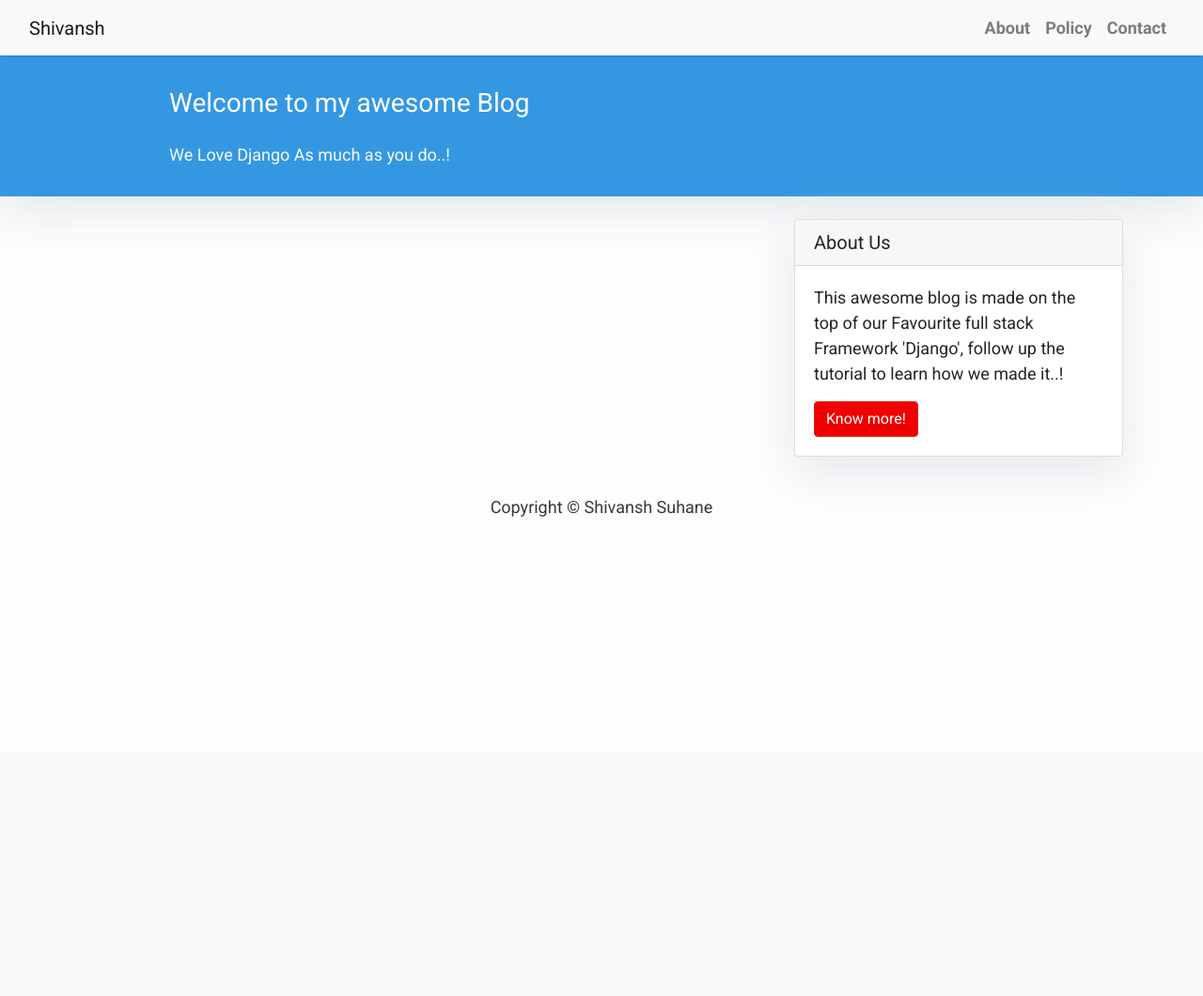
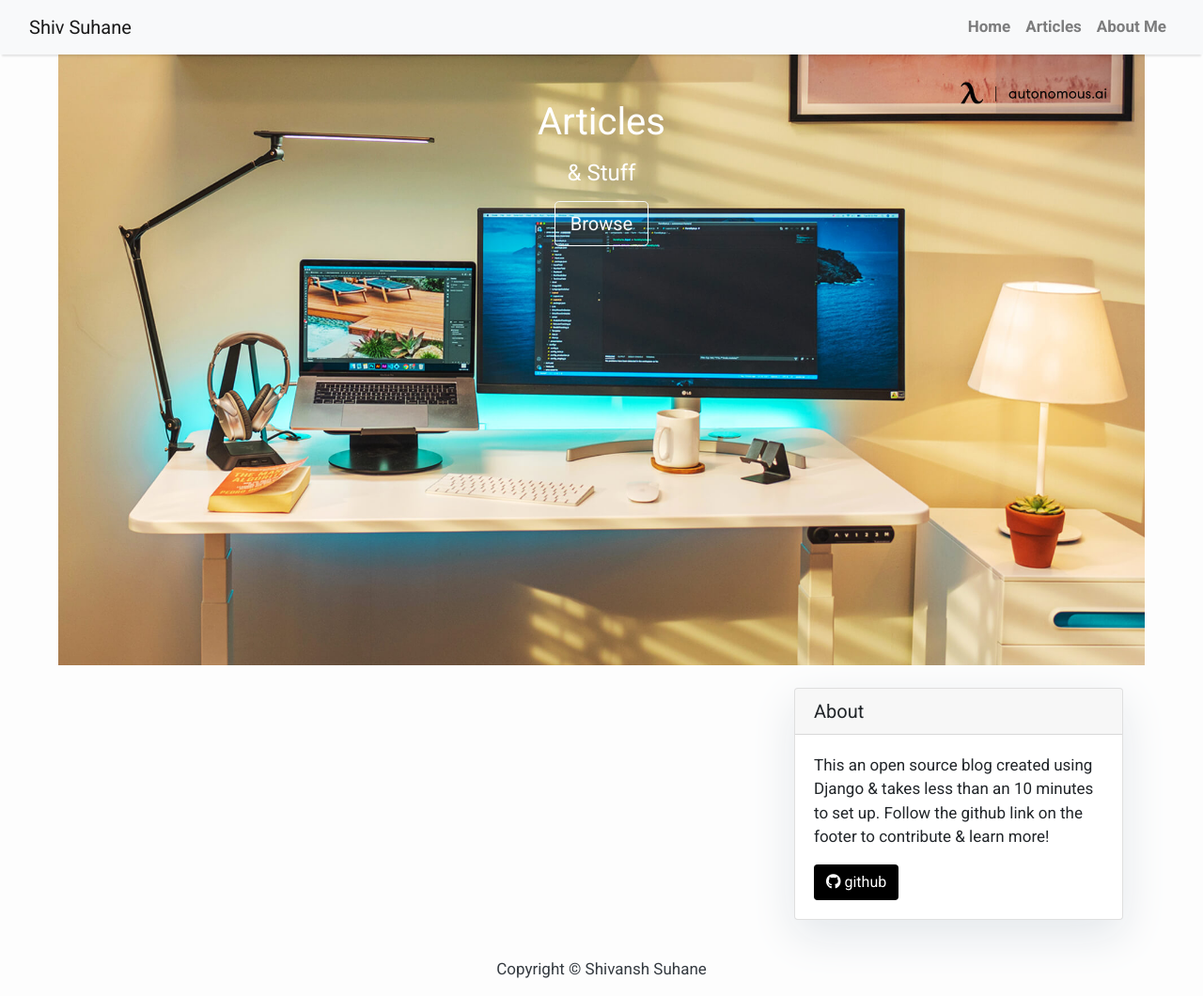
Before and after one commit to ss4328/django_dev_blog, a Django app: page / in a window 1280 px wide. Shown: the whole page at 94% size. Before the commit the page ends 550 px from the top, so only its background shows below. Run offline with Django 3.2, Linux system fonts and the light colour scheme; data that the repository does not hold is empty; some libraries are stand-ins or nearby versions.

Commit message:
visual fixes

```diff
--- a/django_portfolio_blog/settings.py
+++ b/django_portfolio_blog/settings.py
@@ -122,3 +122,8 @@ USE_TZ = True
 # https://docs.djangoproject.com/en/3.1/howto/static-files/
 
 STATIC_URL = '/static/'
+# STATIC_URL = os.path.join(BASE_DIR,'static/')
+STATICFILES_DIRS = [
+    BASE_DIR / "static",
+    '/var/www/static/',
+]
--- /dev/null
+++ b/static/css/main.css
@@ -0,0 +1,48 @@
+body {
+        font-family: "Roboto", sans-serif;
+        font-size: 18px;
+        background-color: #fdfdfd;
+    }
+
+.head_text {
+    color: white;
+}
+
+.card {
+    box-shadow: 0 16px 48px #E3E7EB;
+}
+
+body {
+    font-family: "Roboto", sans-serif;
+    font-size: 17px;
+    background-color: #fdfdfd;
+}
+
+.shadow {
+    box-shadow: 0 4px 2px -2px rgba(0, 0, 0, 0.1);
+}
+
+.btn-danger {
+    color: #fff;
+    background-color: #f00000;
+    border-color: #dc281e;
+}
+.masthead {
+    background: #2D3047;
+    height: auto;
+    padding-bottom: 15px;
+    box-shadow: 0 16px 48px #E3E7EB;
+    padding-top: 10px;
+}
+
+.banner-img{
+    background: url('/static/img/banner2.jpg') 50% 0 no-repeat fixed;
+    color: white;
+    height: 650px;
+    background-size: contain;
+}
+
+.black-button{
+    background: #000000;
+    color: #ffffff;
+}
--- a/templates/base.html
+++ b/templates/base.html
@@ -1,62 +1,21 @@
+{% load static %}
 <!DOCTYPE html>
 <html lang="en">
 
     <head>
-        <title>Django Central</title>
+        <title>Shiv's Blog</title>
         <link href="https://fonts.googleapis.com/css?family=Roboto:400,700" rel="stylesheet">
         <meta name="google" content="notranslate" />
         <meta name="viewport" content="width=device-width, initial-scale=1" />
         <link rel="stylesheet" href="https://maxcdn.bootstrapcdn.com/bootstrap/4.0.0/css/bootstrap.min.css" integrity="sha384-Gn5384xqQ1aoWXA+058RXPxPg6fy4IWvTNh0E263XmFcJlSAwiGgFAW/dAiS6JXm"
             crossorigin="anonymous" />
+
+        <link rel="stylesheet" type="text/css"
+              href="{% static 'css/main.css' %}" alt=""/>
+        <link rel="stylesheet" href="https://pro.fontawesome.com/releases/v5.10.0/css/all.css" integrity="sha384-AYmEC3Yw5cVb3ZcuHtOA93w35dYTsvhLPVnYs9eStHfGJvOvKxVfELGroGkvsg+p" crossorigin="anonymous"/>
     </head>
 
     <body>
-        <style>
-            body {
-            font-family: "Roboto", sans-serif;
-            font-size: 17px;
-            background-color: #fdfdfd;
-        }
-        .shadow {
-            box-shadow: 0 4px 2px -2px rgba(0, 0, 0, 0.1);
-        }
-        .btn-danger {
-            color: #fff;
-            background-color: #f00000;
-            border-color: #dc281e;
-        }
-        .masthead {
-            background: #3398E1;
-            height: auto;
-            padding-bottom: 15px;
-            box-shadow: 0 16px 48px #E3E7EB;
-            padding-top: 10px;
-        }
-    </style>
-
-        <!-- Navigation -->
-        <nav class="navbar navbar-expand-lg navbar-light bg-light shadow" id="mainNav">
-            <div class="container-fluid">
-                <a class="navbar-brand" href="{% url 'home' %}">Shivansh</a>
-                <button class="navbar-toggler navbar-toggler-right" type="button" data-toggle="collapse" data-target="#navbarResponsive"
-                    aria-controls="navbarResponsive" aria-expanded="false" aria-label="Toggle navigation">
-                    <span class="navbar-toggler-icon"></span>
-                </button>
-                <div class="collapse navbar-collapse" id="navbarResponsive">
-                    <ul class="navbar-nav ml-auto">
-                        <li class="nav-item text-black">
-                            <a class="nav-link text-black font-weight-bold" href="#">About</a>
-                        </li>
-                        <li class="nav-item text-black">
-                            <a class="nav-link text-black font-weight-bold" href="#">Policy</a>
-                        </li>
-                        <li class="nav-item text-black">
-                            <a class="nav-link text-black font-weight-bold" href="#">Contact</a>
-                        </li>
-                    </ul>
-                </div>
-            </div>
-        </nav>
         {% block content %}
         <!-- Content Goes here -->
         {% endblock content %}
--- a/templates/index.html
+++ b/templates/index.html
@@ -1,34 +1,49 @@
 {% extends "base.html" %}
 {% block content %}
-<style>
-    body {
-        font-family: "Roboto", sans-serif;
-        font-size: 18px;
-        background-color: #fdfdfd;
-    }
 
-    .head_text {
-        color: white;
-    }
-
-    .card {
-        box-shadow: 0 16px 48px #E3E7EB;
-    }
-</style>
-
-<header class="masthead">
-    <div class="overlay"></div>
-    <div class="container">
-        <div class="row">
-            <div class=" col-md-8 col-md-10 mx-auto">
-                <div class="site-heading">
-                    <h3 class=" site-heading my-4 mt-3 text-white"> Welcome to my awesome Blog </h3>
-                    <p class="text-light">We Love Django As much as you do..! &nbsp
-                    </p>
+<header>
+  <!-- Navbar -->
+    <!-- Navigation -->
+        <nav class="navbar navbar-expand-lg navbar-light bg-light shadow" id="mainNav">
+            <div class="container-fluid">
+                <a class="navbar-brand circle-face" href="{% url 'home' %}">Shiv Suhane</a>
+                <button class="navbar-toggler navbar-toggler-right" type="button" data-toggle="collapse" data-target="#navbarResponsive"
+                    aria-controls="navbarResponsive" aria-expanded="false" aria-label="Toggle navigation">
+                    <span class="navbar-toggler-icon"></span>
+                </button>
+                <div class="collapse navbar-collapse" id="navbarResponsive">
+                    <ul class="navbar-nav ml-auto">
+                        <li class="nav-item text-black">
+                            <a class="nav-link text-black font-weight-bold" href="#">Home</a>
+                        </li>
+                        <li class="nav-item text-black">
+                            <a class="nav-link text-black font-weight-bold" href="#">Articles</a>
+                        </li>
+                        <li class="nav-item text-black">
+                            <a class="nav-link text-black font-weight-bold" href="#">About Me</a>
+                        </li>
+                    </ul>
                 </div>
             </div>
+        </nav>
+    <div class="container-fluid">
+
+    </div>
+  <!-- Navbar -->
+
+  <!-- Background image -->
+  <div class="p-5 text-center bg-image banner-img">
+    <div class="mask">
+      <div class="d-flex justify-content-center align-items-center">
+        <div class="text-white">
+          <h1 class="mb-3">Articles</h1>
+          <h4 class="mb-3">& Stuff</h4>
+          <a class="btn btn-outline-light btn-lg" href="#!" role="button">Browse</a>
         </div>
+      </div>
     </div>
+  </div>
+  <!-- Background image -->
 </header>
 <div class="container">
     <div class="row">
--- a/templates/sidebar.html
+++ b/templates/sidebar.html
@@ -10,11 +10,11 @@
 <!-- Sidebar Widgets Column -->
 <div class="col-md-4 float-right ">
 <div class="card my-4">
-        <h5 class="card-header">About Us</h5>
+        <h5 class="card-header">About</h5>
     <div class="card-body">
-        <p class="card-text"> This awesome blog is made on the top of our Favourite full stack Framework 'Django', follow up the tutorial to learn how we made it..!</p>
+        <p class="card-text"> This an open source blog created using Django & takes less than an 10 minutes to set up. Follow the github link on the footer to contribute & learn more! </p>
         <a href="https://djangocentral.com/building-a-blog-application-with-django"
-           class="btn btn-danger">Know more!</a>
+           class="btn black-button"><i class="fab fa-github"></i> github</a>
     </div>
 </div>
 </div>
```
Also changed, not shown: templates/post_detail.html (added, +16 -0 lines), static/img/banner2.jpg (added).
